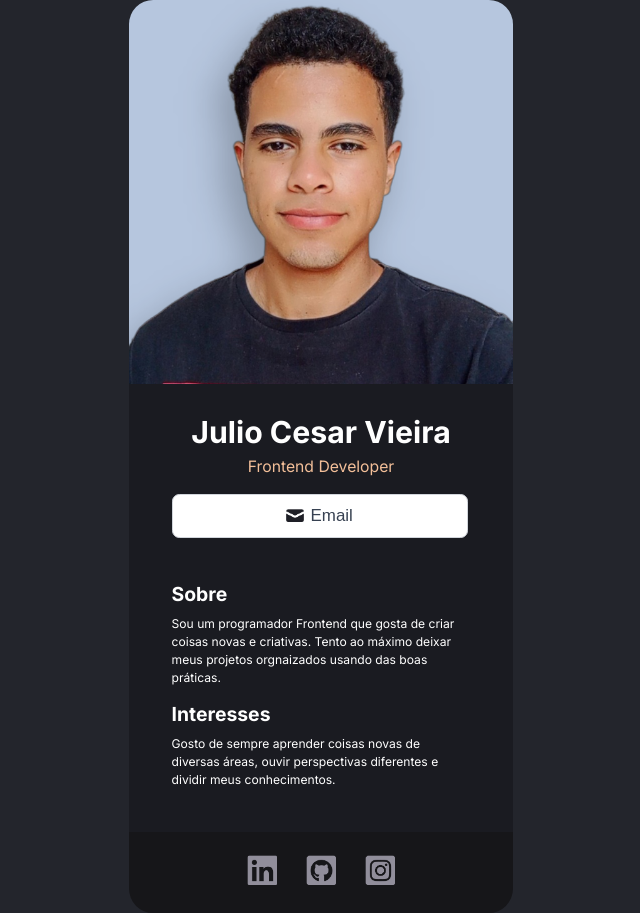
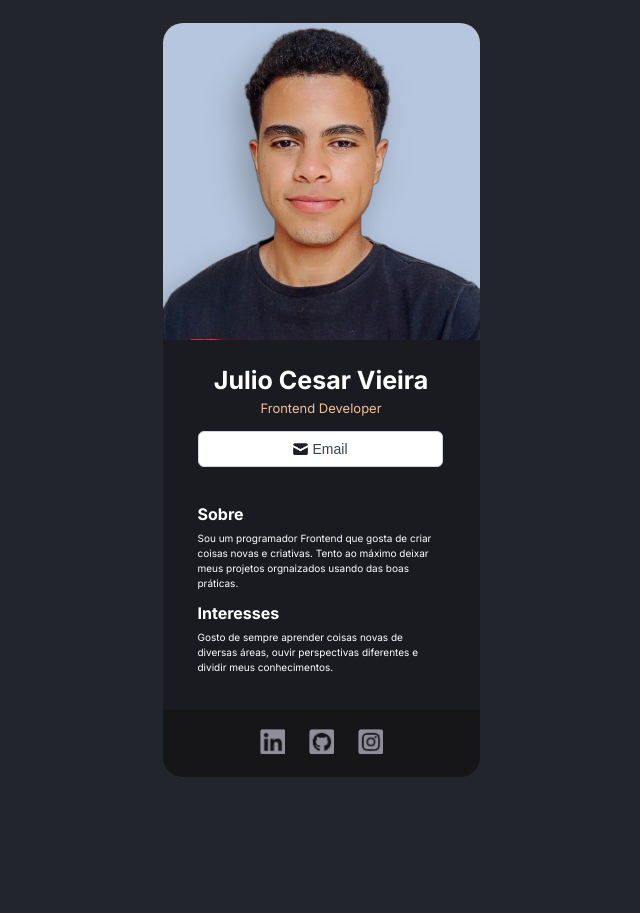
Before and after one commit to juliocjunior/digital-business-card, a React (Vite) app: page / in a window 1280 px wide. Shown: the whole page, without its empty margins (319-959 px from the left). After the commit the page ends 800 px from the top, so only its background shows below. Built offline with nearby package versions, Linux system fonts and the light colour scheme.

Commit message:
voltando pro que tava antes funcionando e testado no pc de allef

```diff
--- a/src/index.scss
+++ b/src/index.scss
@@ -13,6 +13,7 @@ body {
   display: flex;
   justify-content: center;
   align-items: center;
+  height: 100vh;
 }
 
 .container {
@@ -113,23 +114,3 @@ body {
 #logo__github {
   margin: 0 24px;
 }
-
-@media (max-height: 1080px) {
-  body {
-    zoom: 1.1;
-  }
-
-  .container {
-    margin-top: 0px;
-  }
-}
-
-@media (max-height: 700px) {
-  body {
-    zoom: 0.9;
-  }
-
-  .container {
-    margin-top: 80px;
-  }
-}
```
